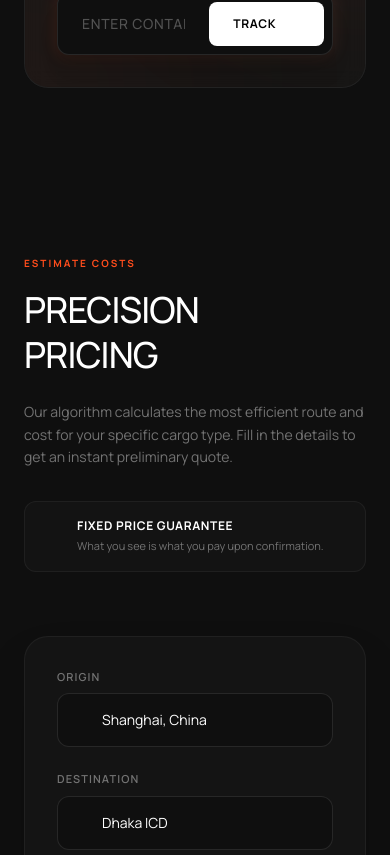
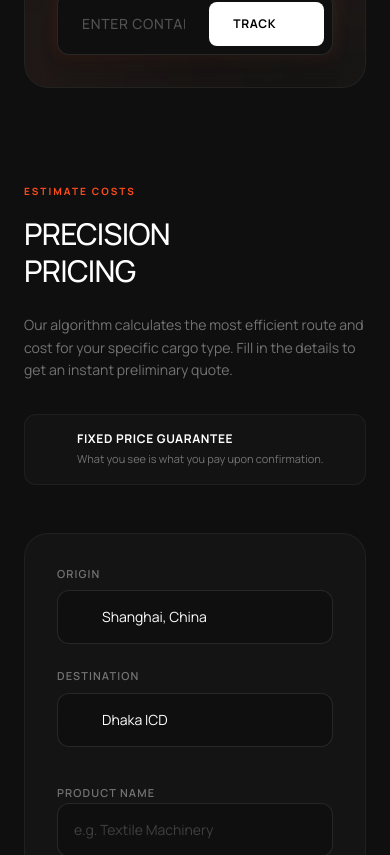
Before and after one commit to developerarif10/c-f-agent-bangladesh, a Next.js app: page / in a window 390 px wide. Shown: the part 1000-1855 px from the top of the page. Built offline with nearby package versions, Linux system fonts and the light colour scheme; some icons are missing.

Commit message:
make responsive the calculator section

```diff
--- a/components/Calculator.jsx
+++ b/components/Calculator.jsx
@@ -38,13 +38,13 @@ export default function Calculator() {
   };
 
   return (
-    <section id="calculator" className="bg-[#0f0f0f] py-24 md:py-32 px-6 md:px-12 border-b border-white/5">
+    <section id="calculator" className="bg-[#0f0f0f] py-12 md:py-32 px-6 md:px-12 border-b border-white/5 relative z-10">
         <div className="max-w-screen-2xl mx-auto">
-            <div className="flex flex-col xl:flex-row gap-16 items-start">
+            <div className="flex flex-col xl:flex-row gap-12 xl:gap-16 items-start">
                 {/* Text Info */}
-                <div className="w-full xl:w-1/3 pt-6 sticky top-24">
+                <div className="w-full xl:w-1/3 pt-0 xl:pt-6 xl:sticky xl:top-24 relative z-10">
                     <span className="text-[#ff4d1c] text-[10px] font-bold tracking-[0.2em] uppercase mb-4 block">Estimate Costs</span>
-                    <h2 className="text-4xl md:text-5xl font-medium uppercase leading-tight tracking-tight mb-6">
+                    <h2 className="text-3xl md:text-5xl font-medium uppercase leading-tight tracking-tight mb-6">
                         Precision <br /> Pricing
                     </h2>
                     <p className="text-neutral-500 text-sm leading-relaxed mb-8">
@@ -63,7 +63,7 @@ export default function Calculator() {
                 </div>
 
                 {/* Calculator Form */}
-                <div className="w-full xl:w-2/3 bg-[#141414] p-8 md:p-10 rounded-3xl border border-white/5 shadow-2xl relative">
+                <div className="w-full xl:w-2/3 bg-[#141414] p-8 md:p-10 rounded-3xl border border-white/5 relative">
                     <form className="space-y-8 relative z-10" onSubmit={(e) => { e.preventDefault(); calculatePrice(); }}>
 
                         {/* Row 1: Route */}
```
